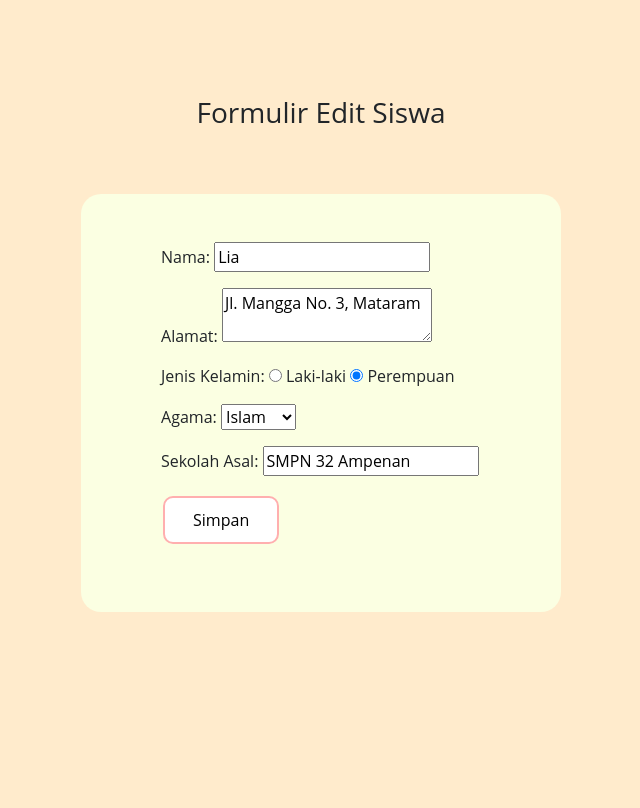
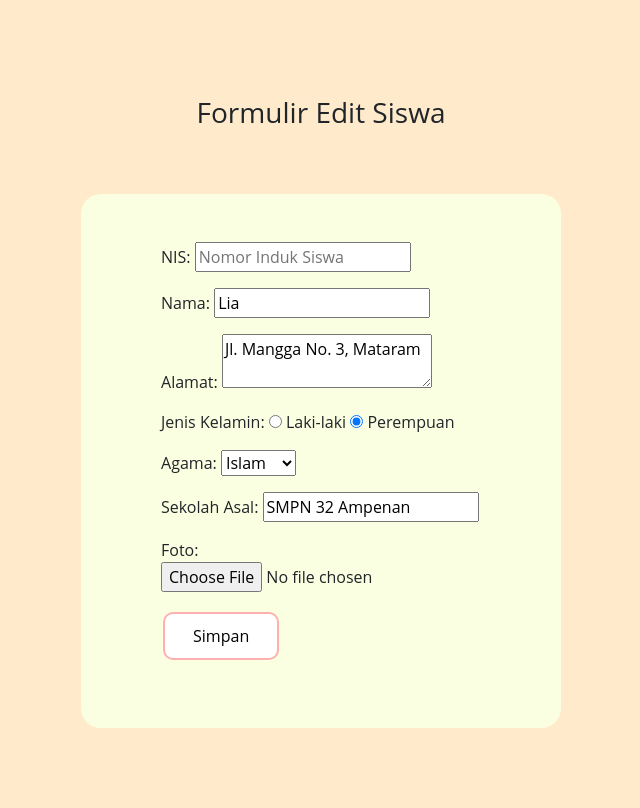
Before and after one commit to Misdinar/CRUD-Petanikode, a PHP site: page /form-edit.php?id=1 in a window 1280 px wide. Shown: the whole page, without its empty margins (319-959 px from the left). Before the commit the page ends 612 px from the top, so only its background shows below. Run offline with PHP 8.4, Linux system fonts and the light colour scheme; data comes from the database, SQL or seed files in the repository; data that the repository does not hold is empty.

Commit message:
Update form-edit.php

```diff
--- a/form-edit.php
+++ b/form-edit.php
@@ -71,12 +71,15 @@ if( mysqli_num_rows($query) < 1 ){
         <h3>Formulir Edit Siswa</h3>
     </header>
     <div class="formulir">
-    <form action="proses-edit.php" method="POST">
+    <form action="proses-edit.php" method="POST" enctype="multipart/form-data">
 
         <fieldset>
 
             <input type="hidden" name="id" value="<?php echo $siswa['id'] ?>" />
-
+        <p>
+            <label for="nis">NIS: </label>
+            <input type="text" name="nis" placeholder="Nomor Induk Siswa" value="<?php echo $siswa['nis'] ?>" />
+        </p>
         <p>
             <label for="nama">Nama: </label>
             <input type="text" name="nama" placeholder="nama lengkap" value="<?php echo $siswa['nama'] ?>" />
@@ -107,6 +110,10 @@ if( mysqli_num_rows($query) < 1 ){
             <input type="text" name="sekolah_asal" placeholder="nama sekolah" value="<?php echo $siswa['sekolah_asal'] ?>" />
         </p>
         <p>
+            <label for="foto">Foto: </label>
+            <input type="file" name="foto" placeholder="Foto" id="foto"/>
+        </p>
+        <p>
             <input class="button" type="submit" value="Simpan" name="simpan" />
         </p>
 
```
